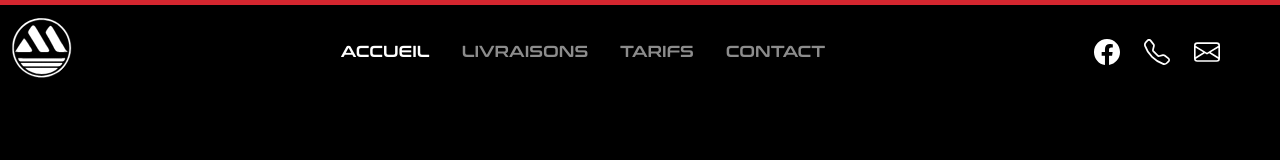
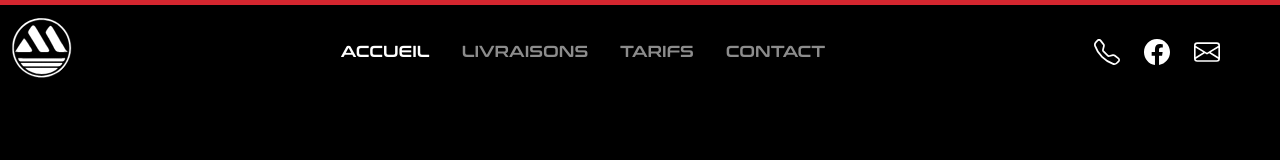
Before and after one commit to tetuaoro/maneats, a Next.js app: page / in a window 1280 px wide. Shown: the top 160 px of the page. Built offline with nearby package versions, Linux system fonts and the light colour scheme; no server answers.

Commit message:
feat: invert fb icon link & tel icon link

```diff
--- a/src/components/header.tsx
+++ b/src/components/header.tsx
@@ -95,14 +95,14 @@ const Header = () => {
               </Nav.Item>
             </Nav>
             <Navbar.Text as="section" className="d-flex justify-content-center me-sm-5">
+              <a className="me-4" href={`tel:${telephone}`}>
+                <svg xmlns="http://www.w3.org/2000/svg" width="26" height="26" fill="currentColor" className="bi bi-telephone" viewBox="0 0 16 16">
+                  <path d="M3.654 1.328a.678.678 0 0 0-1.015-.063L1.605 2.3c-.483.484-.661 1.169-.45 1.77a17.568 17.568 0 0 0 4.168 6.608 17.569 17.569 0 0 0 6.608 4.168c.601.211 1.286.033 1.77-.45l1.034-1.034a.678.678 0 0 0-.063-1.015l-2.307-1.794a.678.678 0 0 0-.58-.122l-2.19.547a1.745 1.745 0 0 1-1.657-.459L5.482 8.062a1.745 1.745 0 0 1-.46-1.657l.548-2.19a.678.678 0 0 0-.122-.58L3.654 1.328zM1.884.511a1.745 1.745 0 0 1 2.612.163L6.29 2.98c.329.423.445.974.315 1.494l-.547 2.19a.678.678 0 0 0 .178.643l2.457 2.457a.678.678 0 0 0 .644.178l2.189-.547a1.745 1.745 0 0 1 1.494.315l2.306 1.794c.829.645.905 1.87.163 2.611l-1.034 1.034c-.74.74-1.846 1.065-2.877.702a18.634 18.634 0 0 1-7.01-4.42 18.634 18.634 0 0 1-4.42-7.009c-.362-1.03-.037-2.137.703-2.877L1.885.511z" />
+                </svg>
+              </a>
               <a className="me-4" href={isMobile ? `fb://profile/${fbId}` : `https://facebook.com/pg/${fbId}`} target="_blank" rel="noopener noreferrer">
                 <svg xmlns="http://www.w3.org/2000/svg" width="26" height="26" fill="currentColor" className="bi bi-facebook" viewBox="0 0 16 16">
                   <path d="M16 8.049c0-4.446-3.582-8.05-8-8.05C3.58 0-.002 3.603-.002 8.05c0 4.017 2.926 7.347 6.75 7.951v-5.625h-2.03V8.05H6.75V6.275c0-2.017 1.195-3.131 3.022-3.131.876 0 1.791.157 1.791.157v1.98h-1.009c-.993 0-1.303.621-1.303 1.258v1.51h2.218l-.354 2.326H9.25V16c3.824-.604 6.75-3.934 6.75-7.951z" />
-                </svg>
-              </a>
-              <a className="me-4" href={`tel:${telephone}`}>
-                <svg xmlns="http://www.w3.org/2000/svg" width="26" height="26" fill="currentColor" className="bi bi-telephone" viewBox="0 0 16 16">
-                  <path d="M3.654 1.328a.678.678 0 0 0-1.015-.063L1.605 2.3c-.483.484-.661 1.169-.45 1.77a17.568 17.568 0 0 0 4.168 6.608 17.569 17.569 0 0 0 6.608 4.168c.601.211 1.286.033 1.77-.45l1.034-1.034a.678.678 0 0 0-.063-1.015l-2.307-1.794a.678.678 0 0 0-.58-.122l-2.19.547a1.745 1.745 0 0 1-1.657-.459L5.482 8.062a1.745 1.745 0 0 1-.46-1.657l.548-2.19a.678.678 0 0 0-.122-.58L3.654 1.328zM1.884.511a1.745 1.745 0 0 1 2.612.163L6.29 2.98c.329.423.445.974.315 1.494l-.547 2.19a.678.678 0 0 0 .178.643l2.457 2.457a.678.678 0 0 0 .644.178l2.189-.547a1.745 1.745 0 0 1 1.494.315l2.306 1.794c.829.645.905 1.87.163 2.611l-1.034 1.034c-.74.74-1.846 1.065-2.877.702a18.634 18.634 0 0 1-7.01-4.42 18.634 18.634 0 0 1-4.42-7.009c-.362-1.03-.037-2.137.703-2.877L1.885.511z" />
                 </svg>
               </a>
               <a href={`mailto:${email}`}>
```
